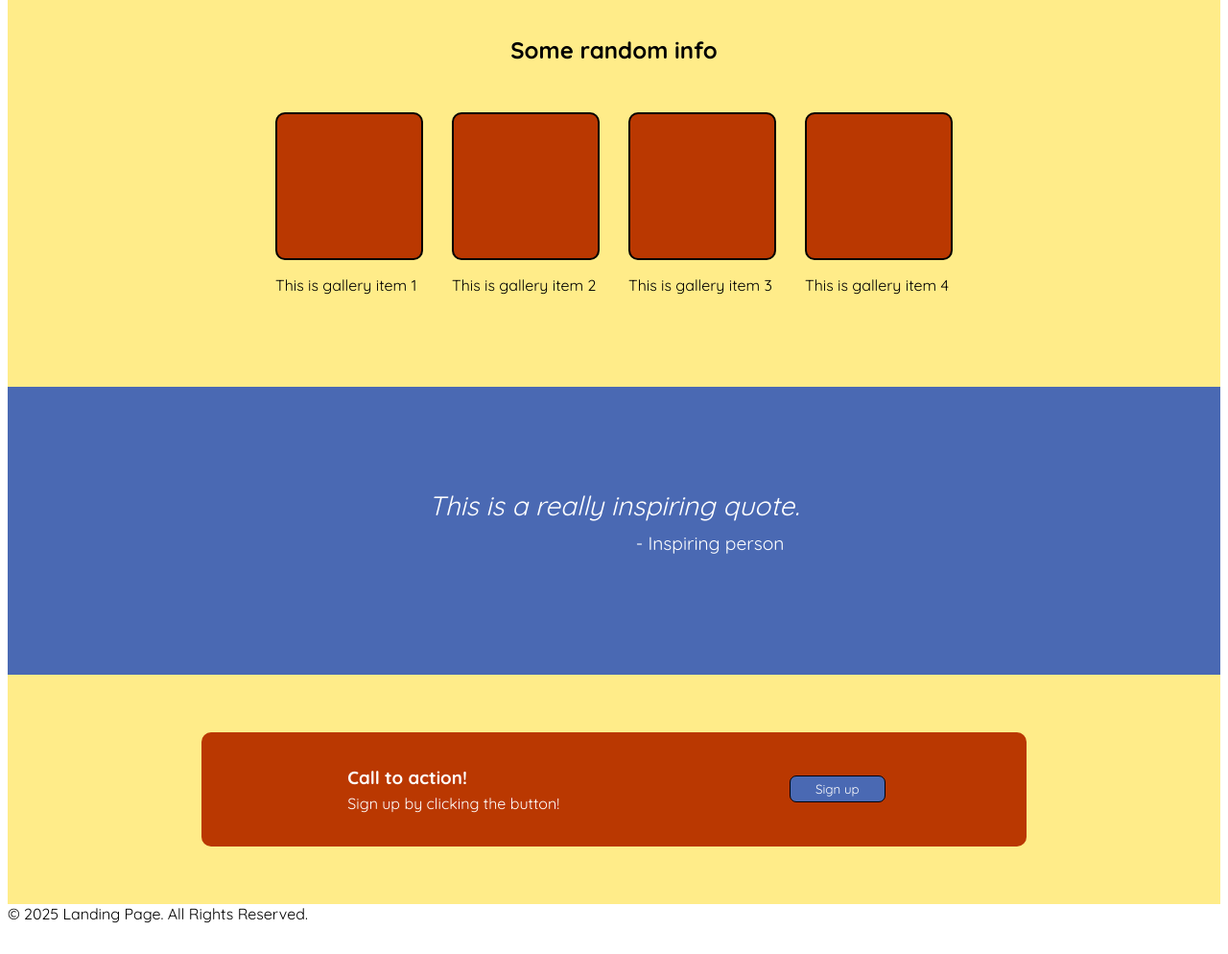
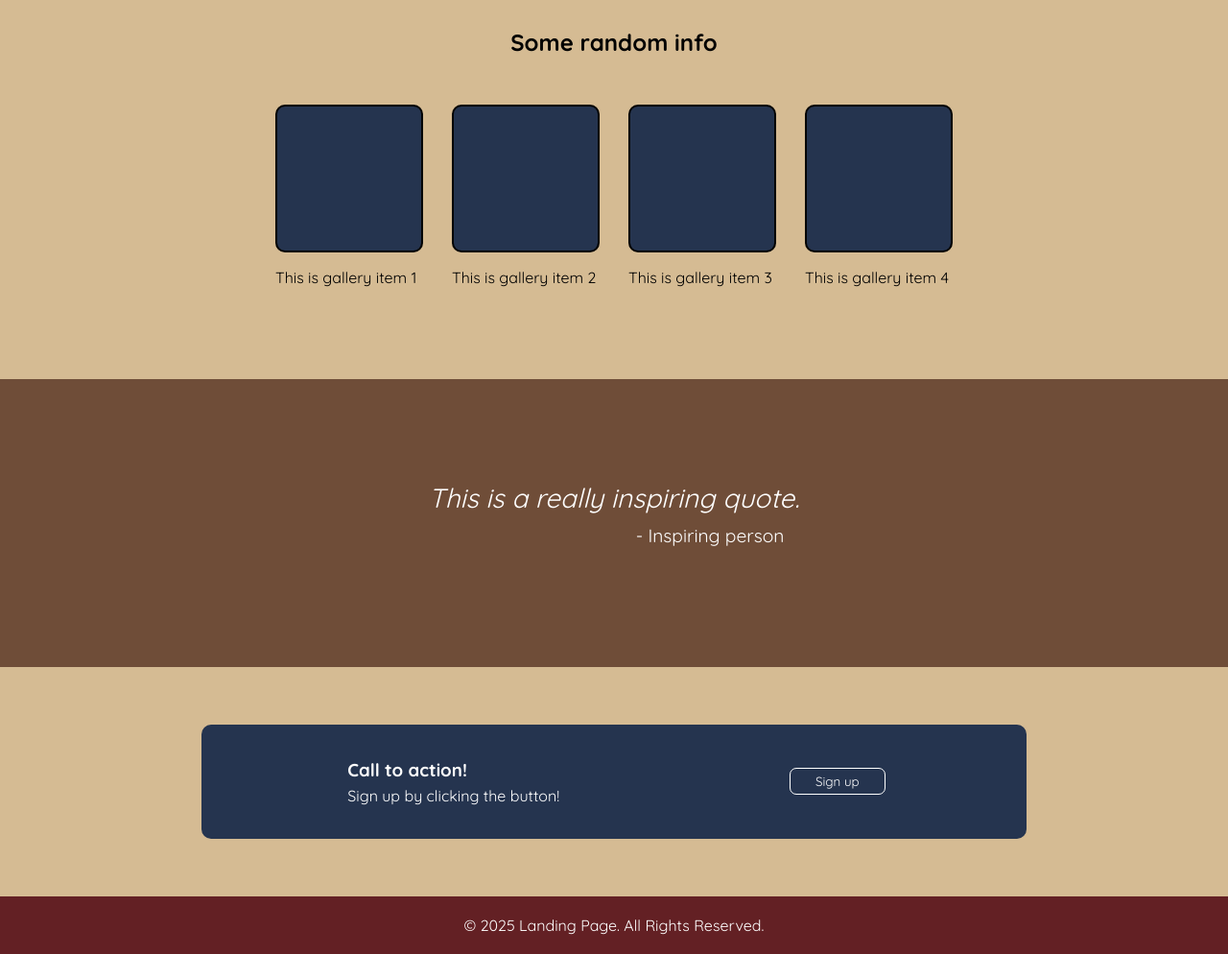
Before and after one commit to iritakano/landing-page, a plain HTML site: page index.html in a window 1280 px wide. Shown: the part 450-1444 px from the top of the page at 96% size. Before the commit the page ends 1420 px from the top, so only its background shows below. Drawn offline with Linux system fonts and the light colour scheme; a web font is replaced by a local one.

Commit message:
change colors

```diff
--- a/style.css
+++ b/style.css
@@ -2,9 +2,15 @@ html{
     margin: 0;
     padding: 0;
     font-family: quicksand;
-    --orange: #BA3801;
-    --blue: #4A69B3;
-    --butter: #FFEC89;
+    --blue: #25344F;
+    --red: #632024;
+    --tan: #D5BB93;
+    --brown: #6F4D38;
+}
+
+body{
+    margin: 0;
+    padding: 0;
 }
 
 header{
@@ -51,7 +57,7 @@ header ul li{
     padding: 5px;
     border-radius: 7px;
     border: 1px solid black;
-    background-color: #BA3801;
+    background-color: var(--blue);
     color: white;
     font-family: quicksand;
 }
@@ -64,7 +70,7 @@ header ul li{
     display: flex;
     flex:1;
     text-align: center;
-    background-color: var(--butter);
+    background-color: var(--tan);
     height: 200px;
     align-items: center;
     justify-content: center;
@@ -72,7 +78,7 @@ header ul li{
 }
 
 .big-container{
-    background-color:var(--blue);
+    background-color:var(--red);
     display: flex;
     flex-direction: column;
     justify-content: center;
@@ -81,7 +87,7 @@ header ul li{
 }
 
 .gallery{
-    background: #FFEC89;
+    background: var(--tan);
     display: flex;
     flex-direction: column;
     justify-content: center;
@@ -102,11 +108,11 @@ header ul li{
     border: 2px solid black;
     border-radius: 10px;
     margin-top: 30px;
-    background-color: #BA3801;
+    background-color: var(--blue);
 }
 
 .quote-section{
-    background-color: #4A69B3;
+    background-color: var(--brown);
     display: flex;
     justify-content: center;
     align-items: center;
@@ -128,7 +134,7 @@ header ul li{
 }
 
 .cta-container{
-    background-color: var(--butter);
+    background-color: var(--tan);
     display: flex;
     justify-content: center;
     align-items: center;
@@ -140,16 +146,23 @@ header ul li{
     justify-content: space-around;
     align-items: center;
     width: 800px;
-    background-color: #BA3801;
+    background-color: var(--blue);
     padding: 30px;
     border-radius: 10px;
     color: white;
 }
 
 .cta button{
-    background-color: #4A69B3;
+    border: 1px solid white;
 }
 
 .cta h3, .cta p{
     margin: 5px;
 }
+
+footer{
+    background-color: var(--red);
+    text-align: center;
+    padding: 20px;
+    color: white;
+}
```
